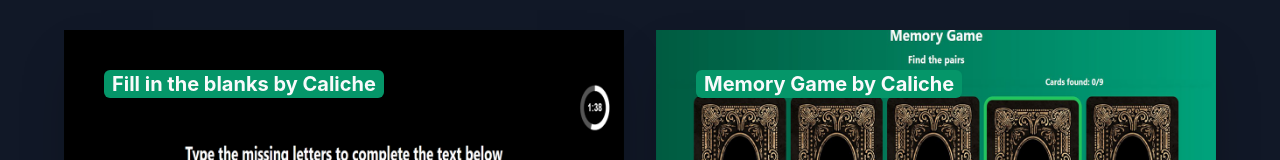
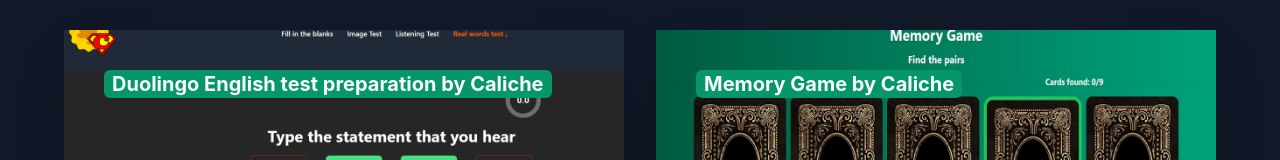
Before and after one commit to CalicheOrozco/caliche-next, a Next.js app: page /projects in a window 1280 px wide. Shown: the part 454-614 px from the top of the page. Built offline with nearby package versions, Linux system fonts and the light colour scheme.

Commit message:
update: Duolingo English test preparation by Caliche

```diff
--- a/constants/data.js
+++ b/constants/data.js
@@ -6,8 +6,8 @@
   email: "info@calicheorozco.com",
   projects: [
     {
-      title: "Fill in the blanks by Caliche",
-      link: "https://fill-in-the-blanks-caliche.vercel.app/",
+      title: "Duolingo English test preparation by Caliche",
+      link: "https://duolingo-test-practice-caliche.vercel.app/",
       imgUrl: "/portafolio13.png",
     },
     {
```
Also changed, not shown: public/portafolio13.png.
